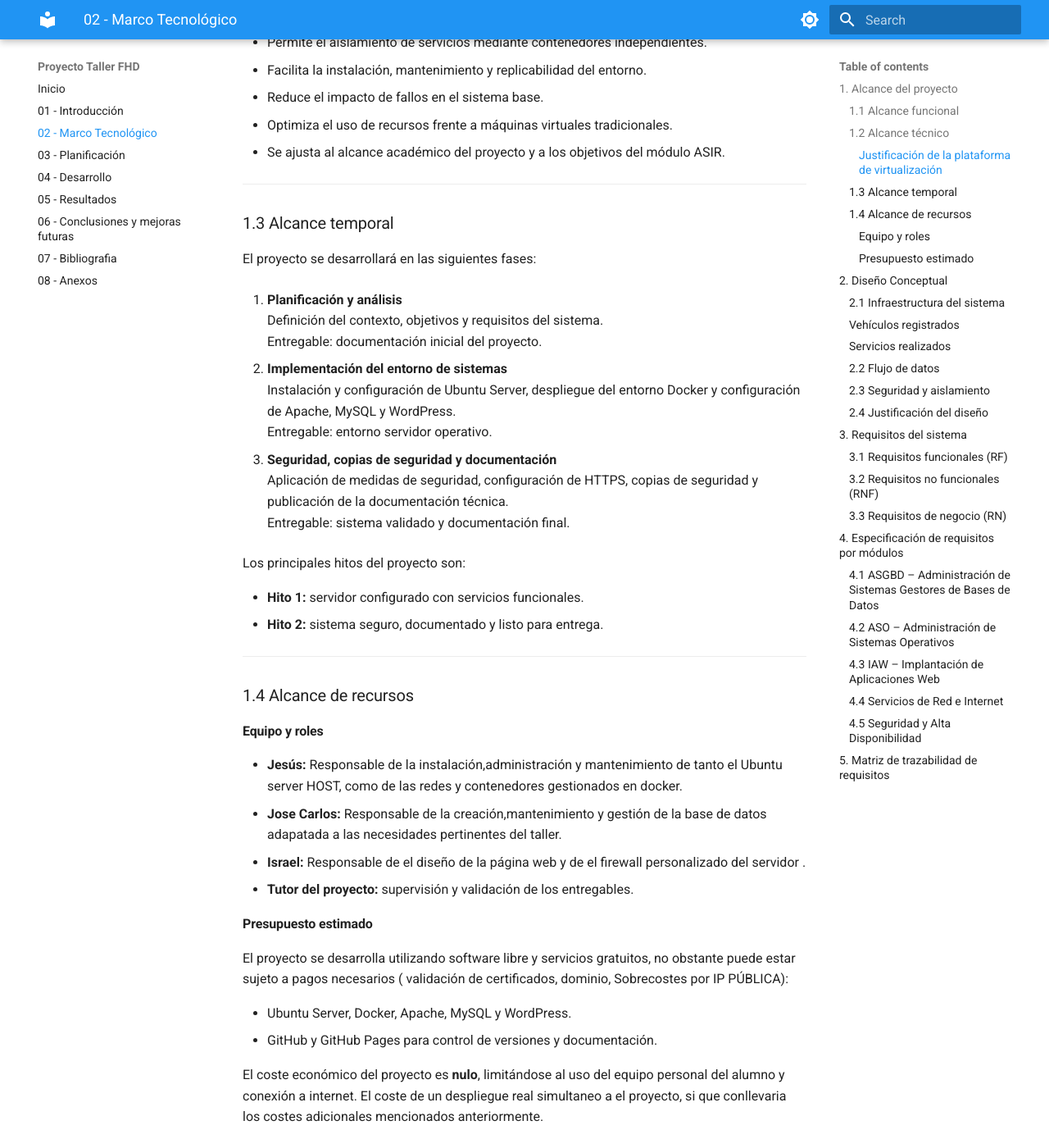
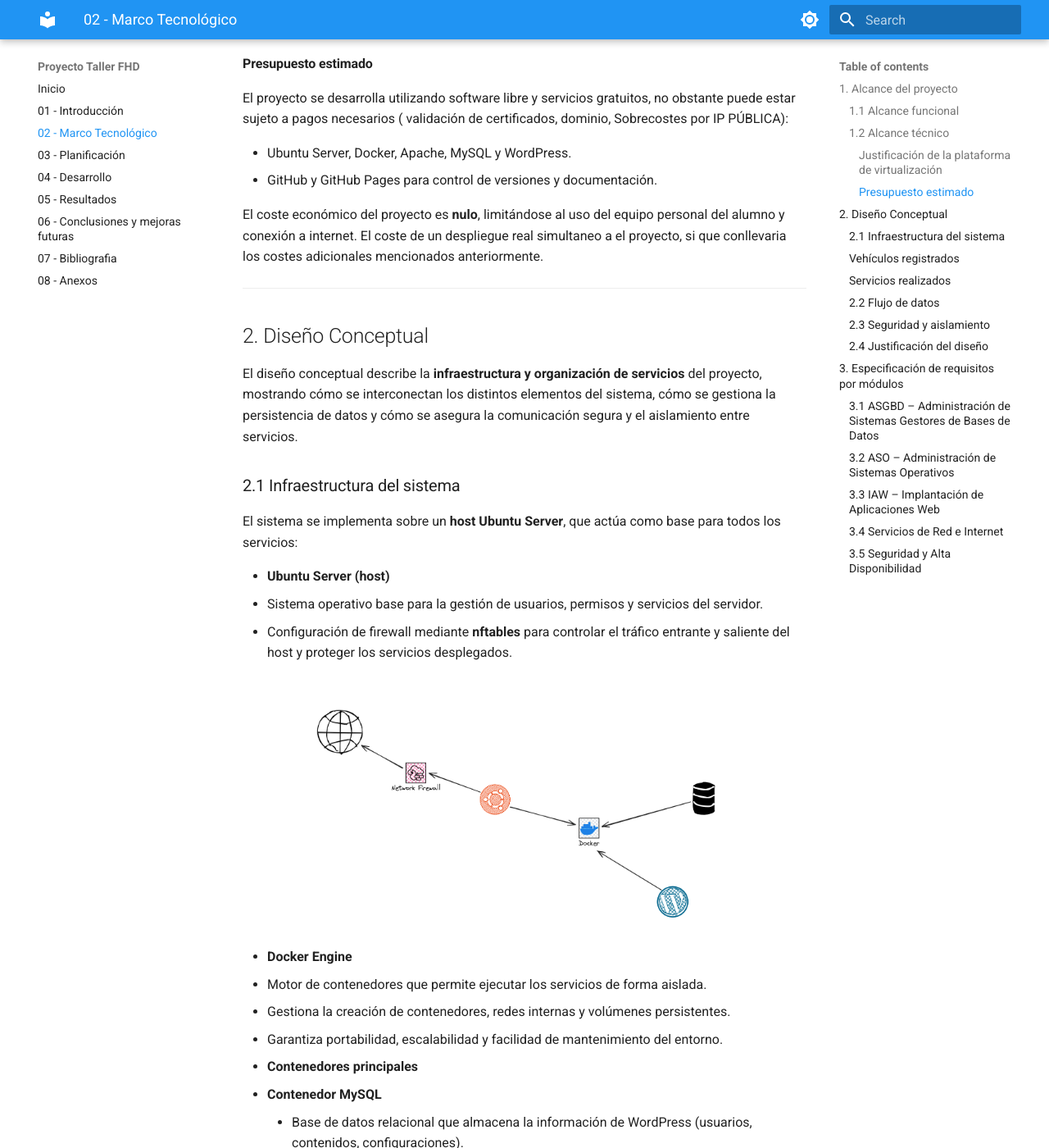
Before and after one commit to elimpermeable/Proyecto_Intermodular2ASIR_IJJ, an MkDocs documentation site: the page built from docs/02_Marco_tecnologico.md, in a window 1280 px wide and 1400 px high, scrolled down 1343 px. Shown: the whole window at 82% size. Built offline with MkDocs 1.6.1 and Material for MkDocs 9.7.7, drawn with Linux system fonts in a browser that asks for light colours; some of the changed text lies outside the part shown.

Commit message:
Actualización de cambios

```diff
--- a/docs/02_Marco_tecnologico.md
+++ b/docs/02_Marco_tecnologico.md
@@ -16,13 +16,6 @@
 - Publicación de la documentación técnica del proyecto a través de GitHub Pages.
 - Configuración de mecanismos de seguridad y copias de seguridad a nivel de servidor.
 - Infraestructura preparada para futuras ampliaciones.
-
-Quedan excluidos del alcance:
-
-- Implementación de comercio electrónico o sistemas de venta online.
-- Gestión avanzada de inventario, pedidos o facturación.
-- Integración con sistemas ERP o pasarelas de pago.
-- Desarrollo de funcionalidades avanzadas o personalizadas en WordPress.
 
 ---
 
@@ -50,37 +43,6 @@
 - Se ajusta al alcance académico del proyecto y a los objetivos del módulo ASIR.
 
 ---
-
-### 1.3 Alcance temporal
-
-El proyecto se desarrollará en las siguientes fases:
-
-1. **Planificación y análisis**
-   Definición del contexto, objetivos y requisitos del sistema.
-   Entregable: documentación inicial del proyecto.
-
-2. **Implementación del entorno de sistemas**
-   Instalación y configuración de Ubuntu Server, despliegue del entorno Docker y configuración de Apache, MySQL y WordPress.
-   Entregable: entorno servidor operativo.
-
-3. **Seguridad, copias de seguridad y documentación**
-   Aplicación de medidas de seguridad, configuración de HTTPS, copias de seguridad y publicación de la documentación técnica.
-   Entregable: sistema validado y documentación final.
-
-Los principales hitos del proyecto son:
-
-- **Hito 1:** servidor configurado con servicios funcionales.
-- **Hito 2:** sistema seguro, documentado y listo para entrega.
-
----
-
-### 1.4 Alcance de recursos
-
-#### Equipo y roles
-- **Jesús:** Responsable de la instalación,administración y mantenimiento de tanto el Ubuntu server HOST, como de las redes y contenedores gestionados en docker.
-- **Jose Carlos:** Responsable de la creación,mantenimiento y gestión de la base de datos adapatada a las necesidades pertinentes del taller.
-- **Israel:** Responsable de el diseño de la página web y de el firewall personalizado del servidor .
-- **Tutor del proyecto:** supervisión y validación de los entregables.
 
 #### Presupuesto estimado
 
@@ -184,34 +146,9 @@
 
 ---
 
-## 3. Requisitos del sistema
+## 3. Especificación de requisitos por módulos
 
-### 3.1 Requisitos funcionales (RF)
-
-- **RF-001:** El sistema debe permitir la gestión de contenidos informativos mediante un CMS.
-- **RF-002:** El sistema debe permitir la visualización estructurada de servicios y proyectos.
-- **RF-003:** El sistema debe disponer de un panel básico de administración del contenido.
-
----
-
-### 3.2 Requisitos no funcionales (RNF)
-
-- **RNF-001:** El sistema debe garantizar un tiempo de carga adecuado para el acceso web.
-- **RNF-002:** El sitio web debe ser accesible desde distintos dispositivos (diseño responsive).
-- **RNF-003:** El sistema debe disponer de **copias de seguridad completas a nivel de servidor**, que permitan la recuperación ante fallos físicos o lógicos.
-- **RNF-004:** El sistema debe garantizar comunicaciones seguras mediante el uso de **HTTPS**.
-
----
-
-### 3.3 Requisitos de negocio (RN)
-
-- **RN-001:** Mejorar la visibilidad online del taller y su presencia digital.
-
----
-
-## 4. Especificación de requisitos por módulos
-
-### 4.1 ASGBD – Administración de Sistemas Gestores de Bases de Datos
+### 3.1 ASGBD – Administración de Sistemas Gestores de Bases de Datos
 - Instalación y configuración del sistema gestor de bases de datos MySQL.
 - Creación y gestión de la estructura de base de datos utilizada por WordPress.
 - Configuración de usuarios y sus respectivos permisos.
@@ -219,7 +156,7 @@
 
 ---
 
-### 4.2 ASO – Administración de Sistemas Operativos
+### 3.2 ASO – Administración de Sistemas Operativos
 - Instalación y configuración de Ubuntu Server en entorno Docker.
 - Gestión de usuarios, permisos y políticas básicas de seguridad.
 - Configuración y control de servicios del sistema (Apache y MySQL).
@@ -229,7 +166,7 @@
 
 ---
 
-### 4.3 IAW – Implantación de Aplicaciones Web
+### 3.3 IAW – Implantación de Aplicaciones Web
 - Instalación y configuración del servidor web Apache.
 - Instalación y configuración de WordPress.
 - Administración de usuarios del CMS.
@@ -237,7 +174,7 @@
 
 ---
 
-### 4.4 Servicios de Red e Internet
+### 3.4 Servicios de Red e Internet
 - Configuración de acceso remoto seguro mediante SSH.
 - Configuración de DNS básico o uso de DNS externo.
 - Publicación del servicio web mediante Apache.
@@ -245,15 +182,9 @@
 
 ---
 
-### 4.5 Seguridad y Alta Disponibilidad
+### 3.5 Seguridad y Alta Disponibilidad
 - Configuración de firewall básico mediante ufw o reglas de red Docker.
 - Implementación de certificados SSL mediante **Let’s Encrypt**.
 - Configuración de Apache para forzar el uso de HTTPS.
 - Análisis básico de amenazas y aplicación de medidas de protección.
 - Protección frente a pérdida de datos mediante copias de seguridad a nivel de servidor.
-
----
-
-## 5. Matriz de trazabilidad de requisitos
-
-La matriz de trazabilidad permite relacionar los requisitos definidos con los módulos del ciclo formativo de ASIR, asegurando la coherencia entre los objetivos del proyecto, los contenidos formativos y los entregables finales.
```
Also changed, not shown: docs/01_Introduccion.md (+48 -0 lines), docs/03_Planificacion.md (+7 -0 lines).
